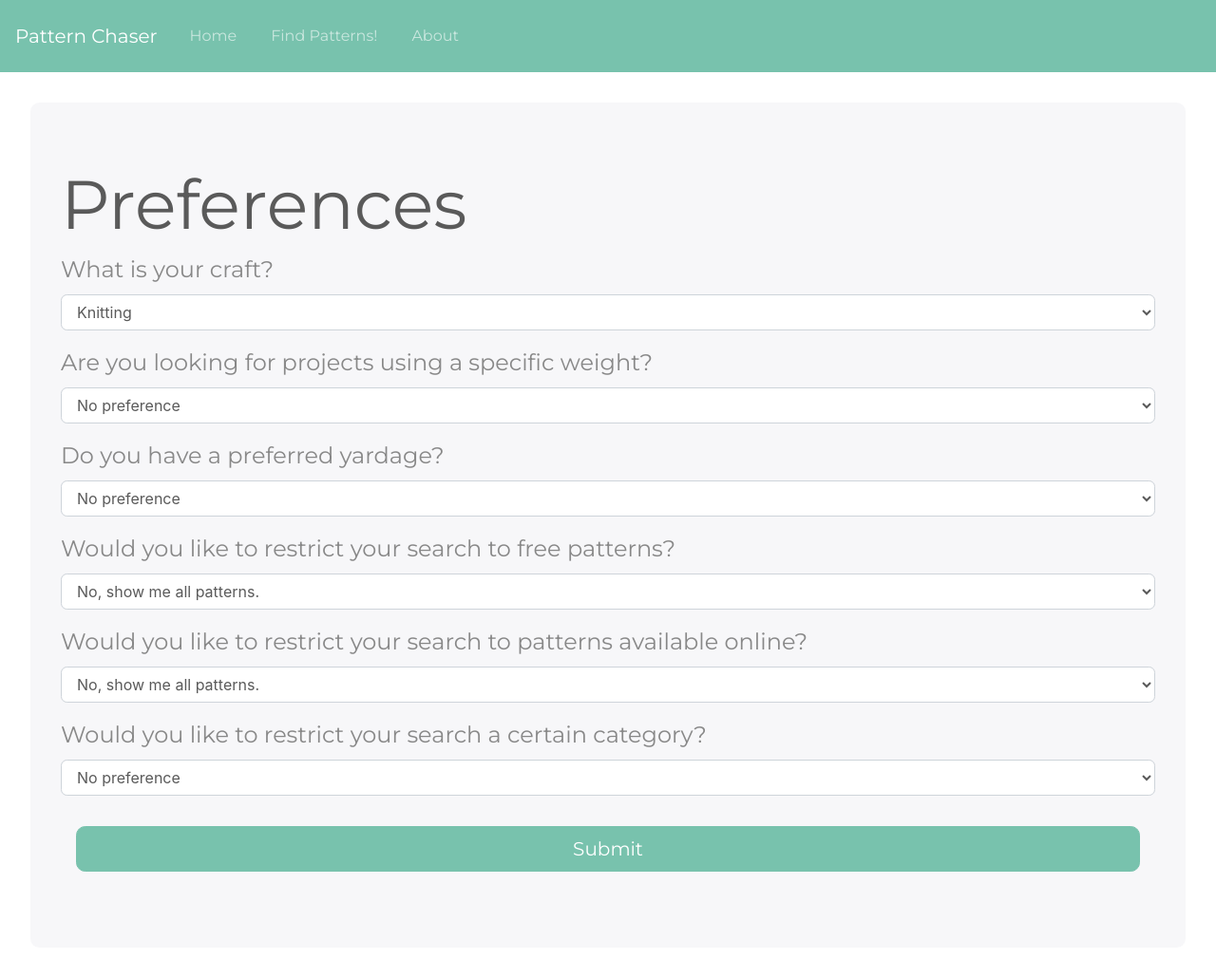
After one commit to jackielincroft/pattern-chaser, a Flask app: page /preferences in a window 1280 px wide. The commit adds this page. Shown: the whole page at 95% size. Run offline with Flask 2, Linux system fonts and the light colour scheme; parts of the project's set-up code (start-up, migrations or seed data) failed here and were passed over; some libraries are stand-ins or nearby versions.

Commit message:
added homepage and navbar (in progress)

```diff
--- a/app.py
+++ b/app.py
@@ -15,8 +15,13 @@ NUM_VOTES = 5
 # Home Page: --------------------------------------------------------
 @app.route('/')
 def home():
+    return render_template('home.html')
+
+# Preferences Page: -------------------------------------------------
+@app.route('/preferences')
+def preferences():
     user = Feelings()
-    return render_template('preferences.html')
+    return render_template('preferences_child.html')
 
 # Functions used to generate an API query based on user preferences
 def settings():
@@ -39,6 +44,7 @@ def generate_query(settings_dict):
             query = query + '&' + x +'='+ request.form[x]
     query = query + '&page_size=100'
     return query
+
 
 # Voting Page: ------------------------------------------------------
 @app.route('/vote', methods=["POST"])
@@ -73,7 +79,7 @@ def vote():
         except:
             price_text = 'No price listed.'
 
-    return render_template("vote.html", pattern=pat, action=next_page, feels=user.prefs)
+    return render_template("vote_child.html", pattern=pat, action=next_page, feels=user.prefs)
 
 # Results Page: -----------------------------------------------------
 @app.route('/results', methods=["POST"])
--- a/static/style.css
+++ b/static/style.css
@@ -44,3 +44,7 @@ img.resize {
 .margin-2 {
     margin: 20px;
 }
+
+li {
+    margin: 10px;
+}
--- /dev/null
+++ b/templates/base.html
@@ -0,0 +1,33 @@
+<!DOCTYPE html>
+<html lang="en">
+
+<head>
+  <link rel="stylesheet" type="text/css" href="../static/bootstrap.min.css">
+  <link rel="stylesheet" type="text/css" href="../static/style.css">
+  <link rel="shortcut icon" type="image/x-icon" href="/static/favicon.ico">
+  <title>{% block title %}{% endblock %}</title>
+  {% block html_head %}{% endblock %}
+</head>
+
+<div class="navbar navbar-expand-lg navbar-dark bg-primary">
+    <a class="navbar-brand" href="{{url_for('home')}}">Pattern Chaser</a>
+    <ul class="navbar-nav">
+        <li class="nav-item">
+            <a class="nav-link" href="{{url_for('home')}}">Home</a>
+        </li>
+        <li class="nav-item">
+            <a class="nav-link" href="{{url_for('preferences')}}">Find Patterns!</a>
+        </li>
+        <li class="about">
+            <a class="nav-link" href="#">About</a>
+        </li>
+    </ul>
+</div>
+
+<body>
+    <div id="content">
+        {% block content %}{% endblock %}
+    </div>
+</body>
+
+</html>
--- /dev/null
+++ b/templates/preferences_child.html
@@ -0,0 +1,81 @@
+{% extends "base.html" %}
+{% block title %}
+    Preferences
+{% endblock %}
+
+{% block content %}
+<div class="main-content">
+    <div class="jumbotron">
+        <h1 class="display-3">Preferences</h1>
+        <form method=POST action='/vote'>
+            <fieldset class="form-group">
+                <legend>What is your craft?</legend>
+                <select class="form-control" id='craft' name='craft'>
+                        <option value = 'knitting'>Knitting</option>
+                        <option value = 'crochet'>Crochet</option>
+                </select>
+            </fieldset>
+            <fieldset class="form-group">
+                <legend>Are you looking for projects using a specific weight?</legend>
+                <select class='form-control' id="weight" name="weight">
+                    <option value="empty">No preference</option>
+                    <option value="thread">Thread</option>
+                    <option value="cobweb">Cobweb</option>
+                    <option value="lace">Lace</option>
+                    <option value="light-fingering">Light Fingering</option>
+                    <option value="fingering">Fingering</option>
+                    <option value="sport">Sport</option>
+                    <option value="DK">DK</option>
+                    <option value="worsted">Worsted</option>
+                    <option value="aran">Aran</option>
+                    <option value="bulky">Bulky</option>
+                    <option value="super-bulky">Super Bulky</option>
+                    <option value="jumbo">Jumbo</option>
+                </select>
+            </fieldset>
+            <fieldset class="form-group">
+                <legend>Do you have a preferred yardage?</legend>
+                <select class='form-control' id="yardage-in" name="yardage">
+                    <option value="empty">No preference</option>
+                    <option value="0-150%7C150-300">0-300</option>
+                    <option value="300-450%7C450-600">300-600</option>
+                    <option value="600-750%7C750-900">600-900</option>
+                    <option value="900-1200">900-1200</option>
+                    <option value="1200-1500">1200-1500</option>
+                    <option value="1500-1800">1500-1800</option>
+                    <option value="1800-2100">1800-2100</option>
+                    <option value="2100-">2100+</option>
+                </select>
+            </fieldset>
+            <fieldset class="form-group">
+                <legend>Would you like to restrict your search to free patterns?</legend>
+                <select class='form-control' id="free" name="free">
+                    <option value="empty">No, show me all patterns.</option>
+                    <option value="yes">Yes, show me only free patterns.</option>
+                </select>
+            </fieldset>
+            <fieldset class="form-group">
+                <legend>Would you like to restrict your search to patterns available online?</legend>
+                <select class='form-control' id="online" name="online">
+                    <option value="empty">No, show me all patterns.</option>
+                    <option value="yes">Yes, show me only patterns available online.</option>
+                </select>
+            </fieldset>
+            <fieldset class="form-group">
+                <legend>Would you like to restrict your search a certain category?</legend>
+                <select class='form-control' id="pc" name="pc">
+                    <option value="empty">No preference</option>
+                    <option value="clothing">Clothing</option>
+                    <option value="accessories">Accessories</option>
+                    <option value="home">Home</option>
+                    <option value="toysandhobbies">Toys and Hobbies</option>
+                    <option value="pet%7Cpattern-component%7Cmedical">Other</option>
+                </select>
+            </fieldset>
+            <div class="margin-1">
+                <input class="btn btn-primary btn-lg btn-block" style="margin-top:2rem" type="submit" value="Submit">
+            </div>
+        </form>
+    </div>
+</div>
+{% endblock %}
```
Also changed, not shown: templates/home.html (added, +24 -0 lines), templates/vote_child.html (added, +21 -0 lines).
